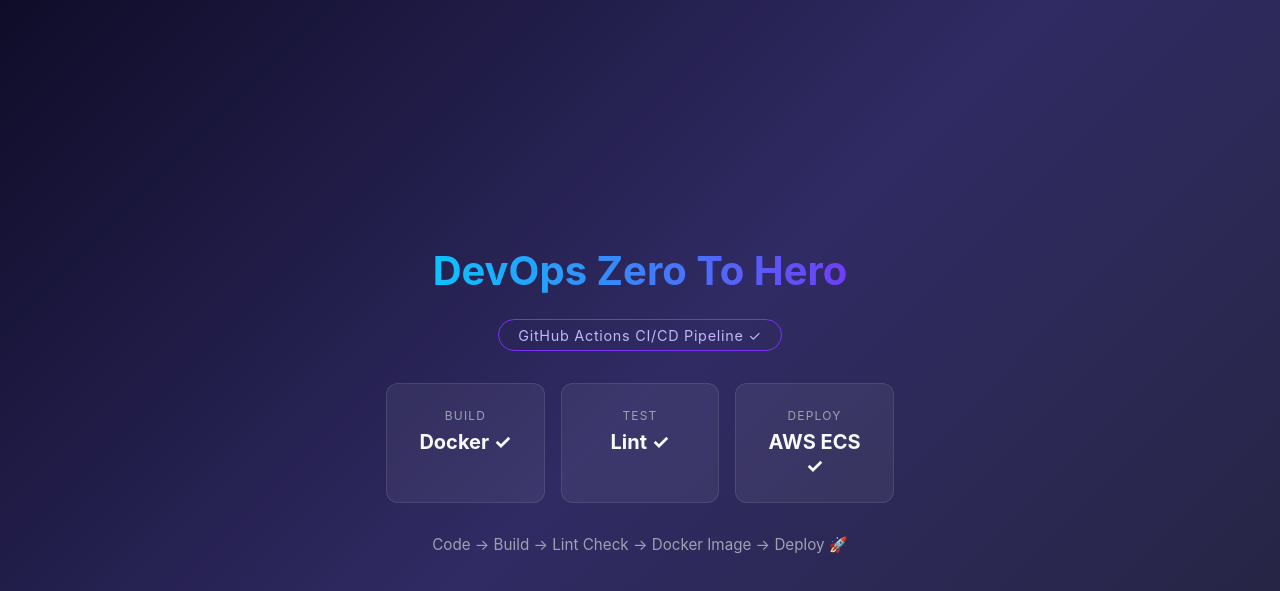
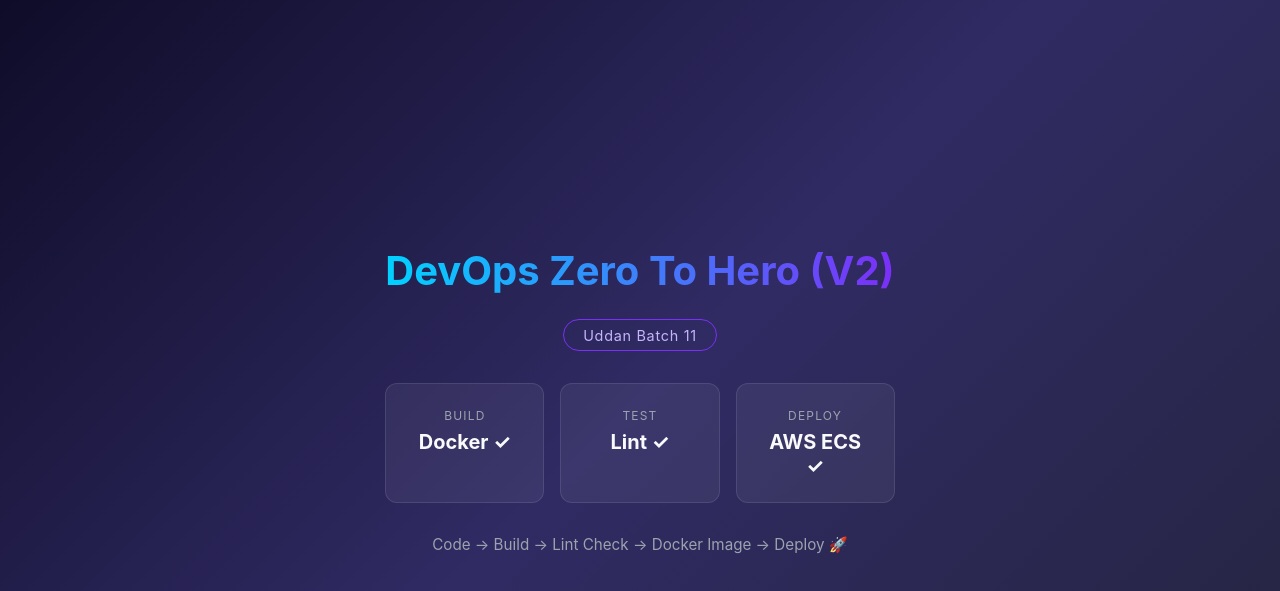
Before and after one commit to Shivzade/github-actions-zero-to-hero, a Flask app: page / in a window 1280 px wide. Shown: the top 591 px of the page. Run offline with Flask 3, Linux system fonts and the light colour scheme.

Commit message:
added minor changes to index.html

```diff
--- a/templates/index.html
+++ b/templates/index.html
@@ -72,9 +72,9 @@
 </head>
 <body>
     <div class="container">
-        <h1>DevOps Zero To Hero</h1>
+        <h1>DevOps Zero To Hero (V2)</h1>
 
-        <div class="badge">GitHub Actions CI/CD Pipeline ✓</div>
+        <div class="badge">Uddan Batch 11</div>
 
         <div class="cards">
             <div class="card">
```
